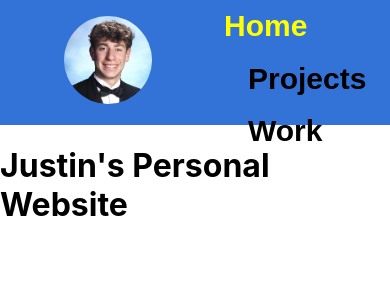
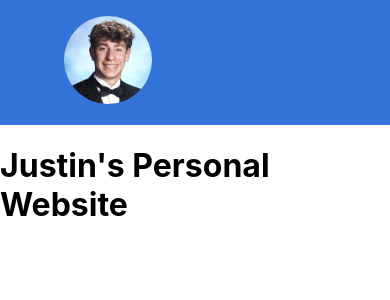
Before and after one commit to justin-glazer/Personal-Website, a React (Create React App) app in the folder personal-website/: page / in a window 390 px wide. Shown: the top 300 px of the page. Built offline with nearby package versions, Linux system fonts and the light colour scheme; some icons are missing.

Commit message:
started to make nav bar responsive

```diff
--- a/personal-website/src/Navbar.tsx
+++ b/personal-website/src/Navbar.tsx
@@ -1,7 +1,10 @@
 import React from 'react';
 import { Link } from 'react-router-dom';
-import { AppBar, Button, Box, Typography } from '@mui/material';
-import pic from './attachments/SPort_Square.png'
+import { AppBar, Button, Box, Typography, IconButton } from '@mui/material';
+import { useMediaQuery } from '@mui/system';
+import { useTheme } from '@mui/material/styles';
+import pic from './attachments/SPort_Square.png';
+import MenuIcon from '@mui/icons-material/Menu';
 
 type type = {
     page: string
@@ -13,6 +16,9 @@ function Navbar({page}: type) {
     const project = page=='Projects';
     const work = page=='Work'
 
+    const theme = useTheme();
+    const responsiveNav = useMediaQuery(theme.breakpoints.down('sm'));
+
     return(
         <AppBar position="static" sx={{flexDirection: 'row', boxShadow: 'none', height: '125px', padding: '0' }}>
             <div>
@@ -20,7 +26,13 @@ function Navbar({page}: type) {
                     <img src={pic} alt='Justin' style={{marginLeft: '4rem', marginTop: '1rem', borderRadius: '50rem', justifyContent: 'center', alignContent: 'center', height:'5.5rem', width: '5.5rem'}}></img>
                 </a>
             </div>
-            <div style={{marginLeft: '4rem', alignContent: 'center'}}>
+            {responsiveNav ?
+                (<IconButton sx={{justifySelf: 'right'}}>
+                    <MenuIcon/>
+                </IconButton>
+
+
+                ) : (<div style={{marginLeft: '4rem', alignContent: 'center'}}>
                     <Button component={Link} to="/"
                         sx={{padding: '0 0.5rem 0 0.5rem', borderRadius: '1rem', color: home? 'yellow' : 'black', fontSize: '30px', fontWeight: 'bold',
                         '&:hover': {
@@ -41,7 +53,7 @@ function Navbar({page}: type) {
                         color: 'black',
                         },
                         }}>Work</Button>
-            </div>
+                </div>)}
         </AppBar>
     )
 }
```
Lines whose indentation alone changed are shown as unchanged.
